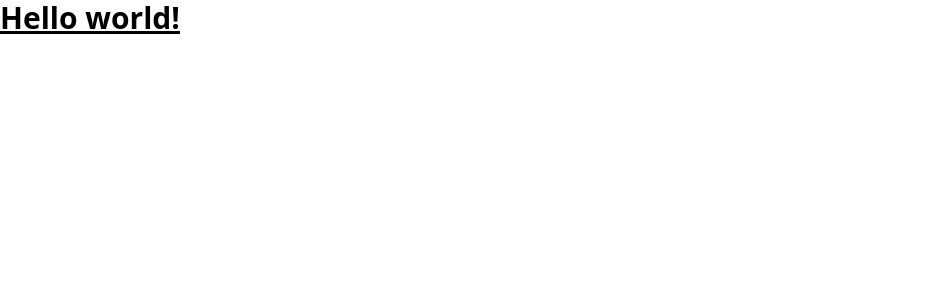
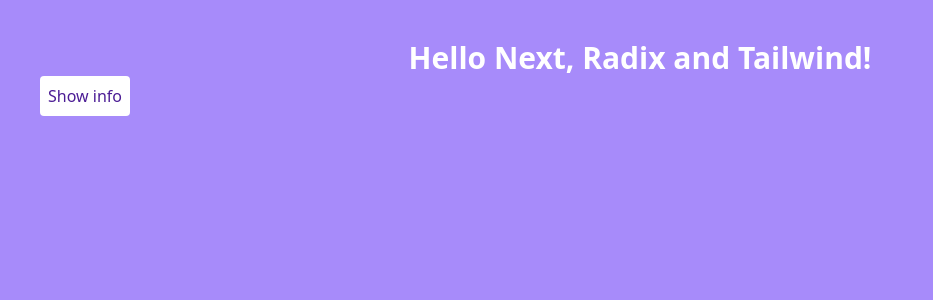
Before and after one commit to kaznak/20221207.next-radix-tailwind, a Next.js app: page / in a window 1280 px wide. Shown: the top 300 px of the page, without its empty margins (0-933 px from the left). Built offline with nearby package versions, Linux system fonts and the light colour scheme.

Commit message:
radix example

```diff
--- a/pages/index.tsx
+++ b/pages/index.tsx
@@ -1,7 +1,20 @@
-export default function Home() {
-  return (
-    <h1 className="text-3xl font-bold underline">
-      Hello world!
+import * as Popover from '@radix-ui/react-popover';
+
+const Home = () => (
+  <div className="bg-violet-400 h-screen w-screen p-10">
+    <h1 className="text-center text-white text-3xl font-bold">
+      Hello Next, Radix and Tailwind!
     </h1>
-  )
-}
+    <Popover.Root>
+      <Popover.Trigger className="rounded p-2 bg-white text-violet-900 hover:bg-violet-100">Show info</Popover.Trigger>
+      <Popover.Portal>
+        <Popover.Content className="p-2 rounded bg-white text-violet-900">
+          Some more info…
+          <Popover.Arrow className="fill-white" />
+        </Popover.Content>
+      </Popover.Portal>
+    </Popover.Root>
+  </div>
+);
+
+export default Home;
```
